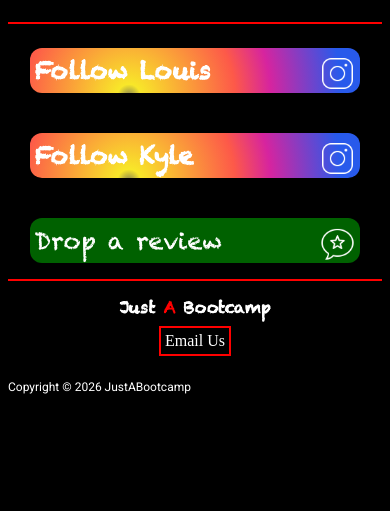
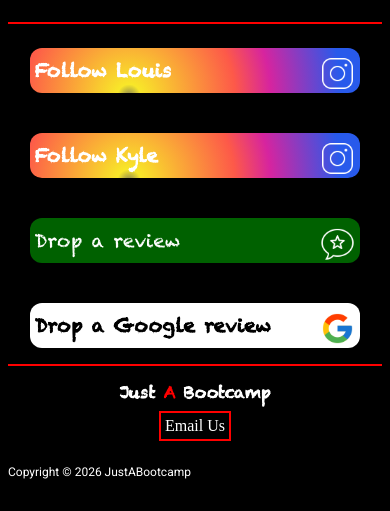
Before and after one commit to index-daddy372466/justabootcamp, a website: page public/index.html in a window 390 px wide. Shown: the part 333-844 px from the top of the page. Drawn offline with Linux system fonts and the light colour scheme.

Commit message:
feat: update main page with google review option

```diff
--- a/public/index.html
+++ b/public/index.html
@@ -32,6 +32,9 @@
             <a draggable="false" href="/rate-review" target="_blank" class="details-btn">
                 <p class="details-btn-para header-font">Drop a review <img src="./rating/media/rating.png" alt="" class="img-side"></p>
             </a>
+            <a draggable="false" href="https://g.page/r/Cfds4TLNoZ4ZEAE/review" target="_blank" class="details-btn google-btn">
+                <p class="details-btn-para header-font">Drop a Google review<img src="./rating/media/google.png" alt="" class="img-side"></p>
+            </a>
             <!-- <a draggable="false" href="#contact" class="details-btn">
                 <p class="details-btn-para header-font">Contact Us</p>
             </a> -->
--- a/public/query.css
+++ b/public/query.css
@@ -1,6 +1,10 @@
 @media screen and (max-width:420px) and (max-height: 950px) {
     .details-btn {
     min-width:88%;
+}
+
+.details-btn-para {
+    font-size: 14pt !important;
 }
 
     main {
@@ -50,6 +54,9 @@
 
     }
 
+    .details-btn-para {
+    font-size: 14pt !important;
+}
       #logo-title {
     display:flex;
     gap:8px;
--- a/public/styles.css
+++ b/public/styles.css
@@ -24,6 +24,18 @@
   font-weight: bold;
   cursor: pointer;
 
+}
+
+.google-btn {
+  background:#fff !important;
+  border: none;
+  padding: 10px 20px;
+  border-radius: 8px;
+  font-weight: bold;
+  cursor: pointer;
+}
+.google-btn > p {
+    color:#000 !important;
 }
 :root {
      /* background */
```
Also changed, not shown: public/rating/media/google.png (added), 1 other file.
